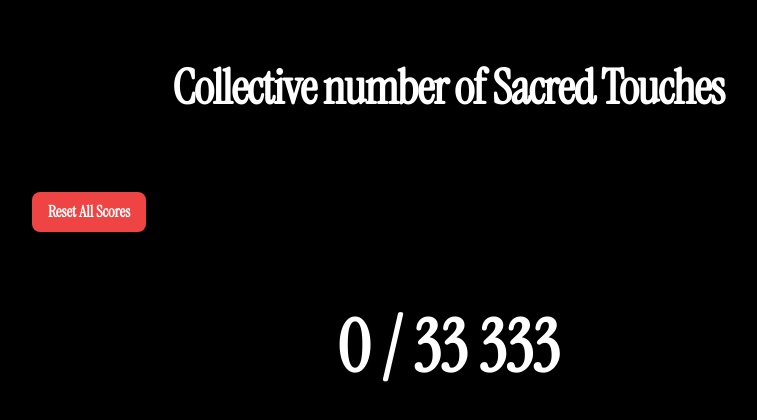
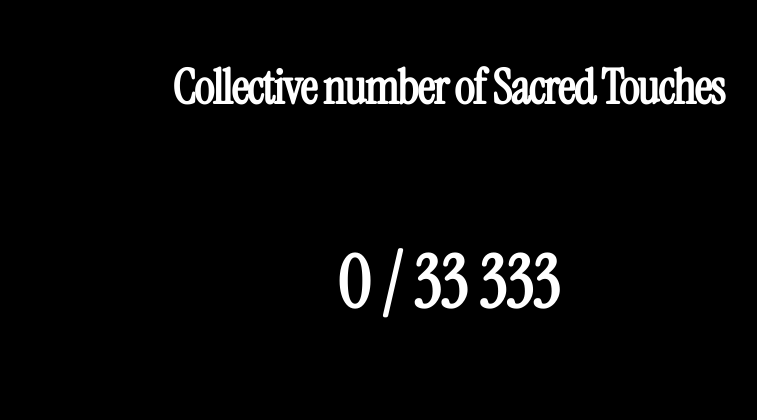
Before and after one commit to szonjajakab/clicker, a React (Create React App) app: page /admin in a window 1280 px wide. Shown: the top 420 px of the page, without its empty margins (192-949 px from the left). Built offline with nearby package versions, Linux system fonts and the light colour scheme; no server answers; the database is empty; the HTML template or start-up script is replaced by a standard one.

Commit message:
Disable score reset

```diff
--- a/src/pages/AdminPage.jsx
+++ b/src/pages/AdminPage.jsx
@@ -84,14 +84,14 @@
         </header>
 
         <main className="bg-black backdrop-blur-sm rounded-2xl shadow-xl p-6 md:p-8">
-          <div className="flex justify-between items-center mb-6">
+          {/* <div className="flex justify-between items-center mb-6">
             <button
               onClick={handleResetAllScores}
               className="bg-red-500 hover:bg-red-600 text-white font-semibold py-2 px-4 rounded-lg transition-colors font-['Instrument_Serif']"
             >
               Reset All Scores
             </button>
-          </div>
+          </div> */}
 
           <div className="text-center py-8">
             <div className="w-full flex items-center justify-center">
```
